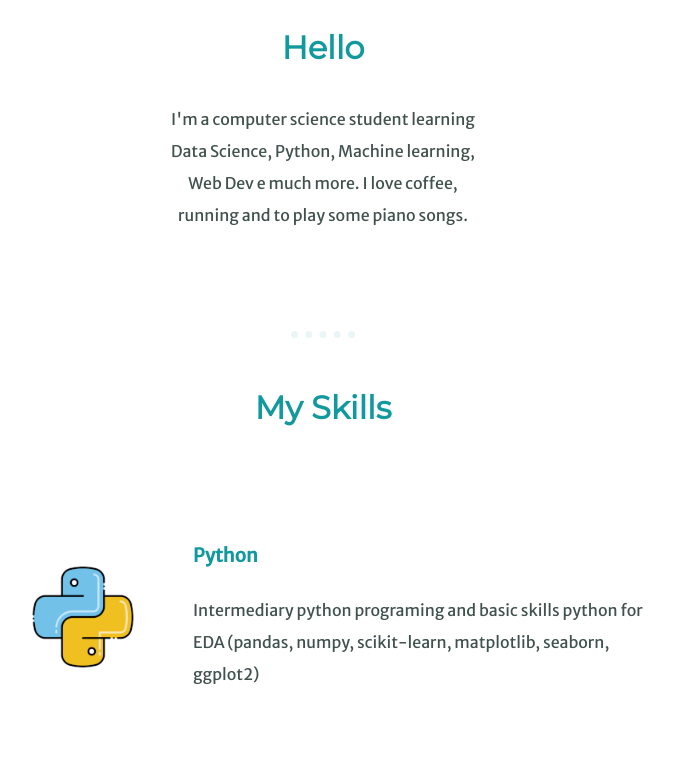
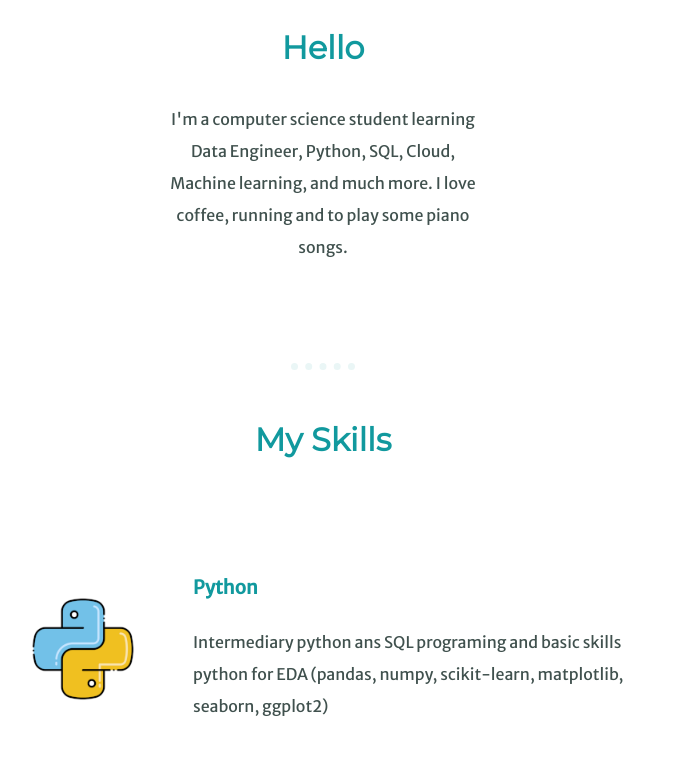
Before and after one commit to ovictordavid/my-personal-site, a plain HTML site: page index.html in a window 1280 px wide. Shown: the part 1088-1860 px from the top of the page, without its empty margins (317-991 px from the left). Drawn offline with Linux system fonts and the light colour scheme; a web font is replaced by a local one.

Commit message:
Update index.html

```diff
--- a/index.html
+++ b/index.html
@@ -18,7 +18,7 @@
   <div class="top">
     <img class="top-cloud" src="images/cloud.png" alt="cloud-img">
     <h1>I'm Victor</h1>
-    <h2 class="primeiro_paragrafo">a data scientist</h2>
+    <h2 class="primeiro_paragrafo">a data engineer</h2>
     <img class="bottow-cloud" src="images/cloud.png" alt="cloud-img">
     <img src="images/mountain.png" alt="mountain-img">
   </div>
@@ -27,7 +27,7 @@
     <div class="profile">
       <img class="profile-picture" src="images/profile picture.png" alt="Profile picture">
       <h2>Hello</h2>
-      <p class="paragrafo-middle">I'm a computer science student learning Data Science, Python, Machine learning, Web Dev e much more. I love coffee, running and to play some piano songs.</p>
+      <p class="paragrafo-middle">I'm a computer science student learning Data Engineer, Python, SQL, Cloud, Machine learning, and much more. I love coffee, running and to play some piano songs.</p>
     </div>
 
     <hr>
@@ -37,7 +37,7 @@
       <div class="skill-row">
         <img class="python" src="images/python logo.png" alt="python logo">
         <h3>Python</h3>
-        <p>Intermediary python programing and basic skills python for EDA (pandas, numpy, scikit-learn, matplotlib, seaborn, ggplot2)</p>
+        <p>Intermediary python ans SQL programing and basic skills python for EDA (pandas, numpy, scikit-learn, matplotlib, seaborn, ggplot2)</p>
       </div>
       <div class="skill-row">
         <img class="machine" src="images/machine logo.png" alt="machine learning">
```
